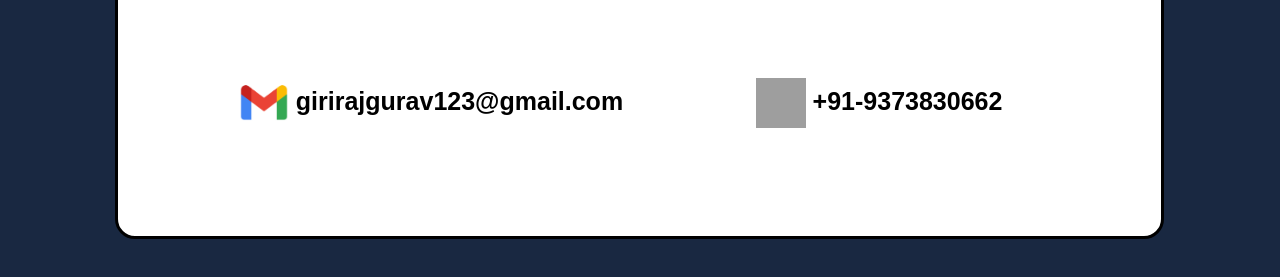
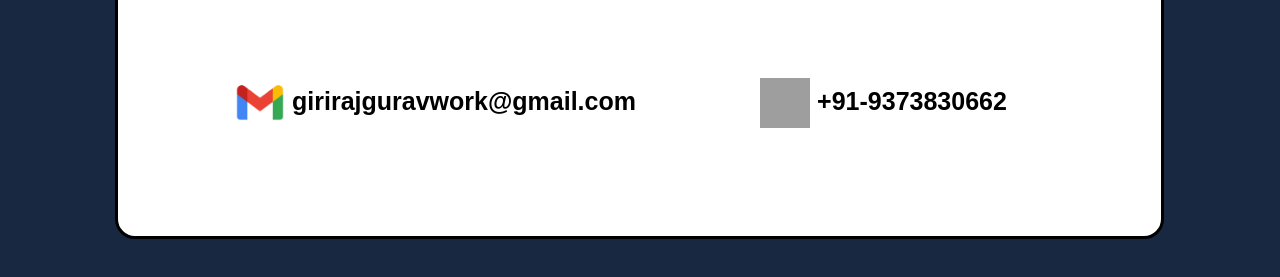
Before and after one commit to giriraj-g0511/Giriraj_Portfolio, a plain HTML site: page index.html in a window 1280 px wide. Shown: the part 2511-2788 px from the top of the page. Drawn offline with nearby package versions, Linux system fonts and the light colour scheme; grey boxes are pictures that could not be loaded.

Commit message:
Updated README file
Add some extra information regarding portfolio

```diff
--- a/index.html
+++ b/index.html
@@ -156,7 +156,7 @@ blood and then order it. Also, provide a section for the blood donation camp.</p
   </tr>
   <tr>
 
-    <td><a style="color:black;text-decoration:none;" href="mailto:girirajgurav123@gmail.com" ><img src="./mail.png" class="sntwrk" alt="Mail" target="_blank"> girirajgurav123@gmail.com</a></td>
+    <td><a style="color:black;text-decoration:none;" href="mailto:girirajgurav123@gmail.com" ><img src="./mail.png" class="sntwrk" alt="Mail" target="_blank"> girirajguravwork@gmail.com</a></td>
 
     <td><a href="tel:+919373830662" style="color:black;text-decoration:none;"><img src="https://img.freepik.com/premium-vector/green-phone-icon_874723-57.jpg?w=360" class="sntwrk" alt="Phone" target="_blank"> +91-9373830662</a></td>
 
```
Also changed, not shown: 1 other file.
